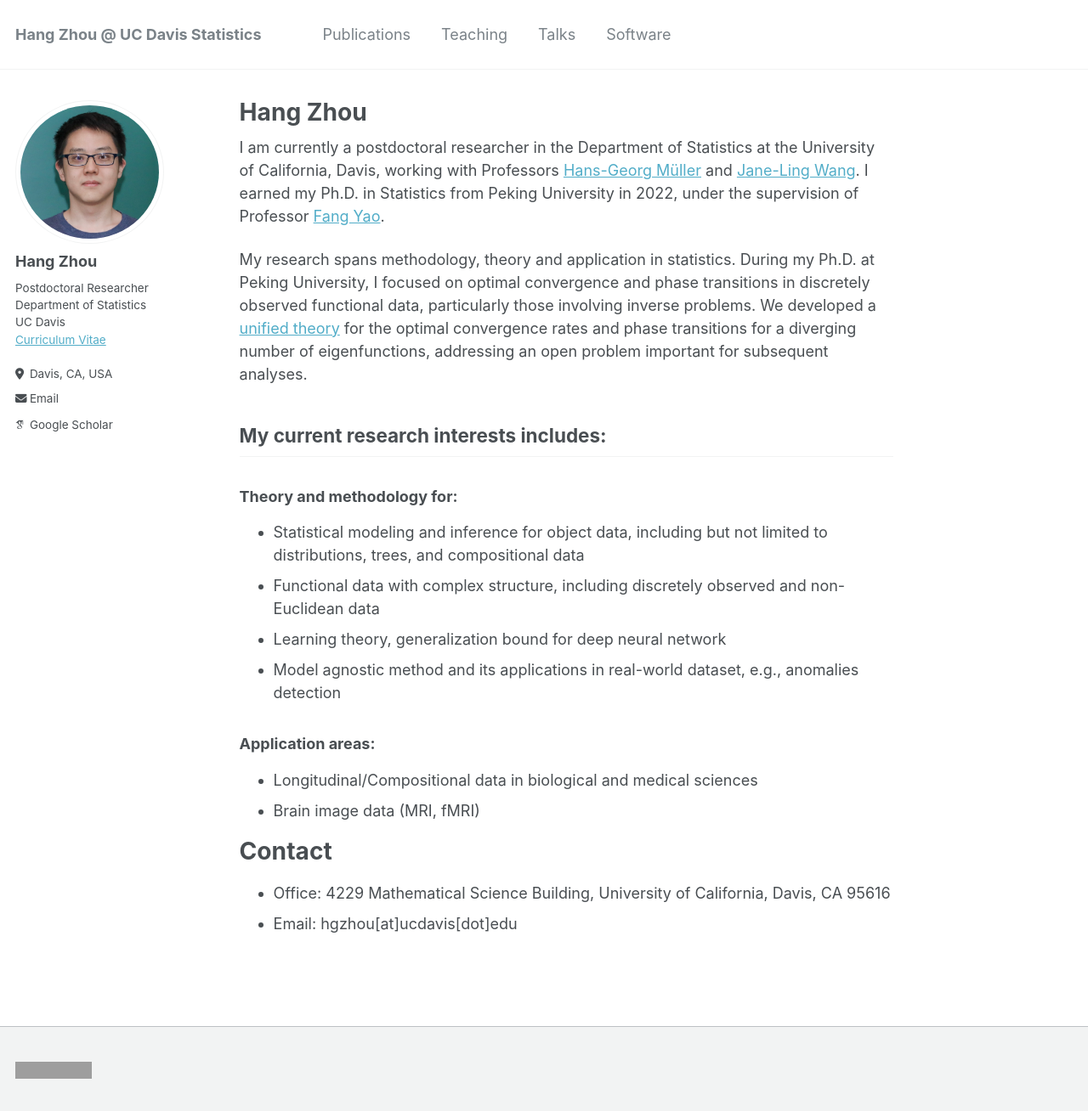
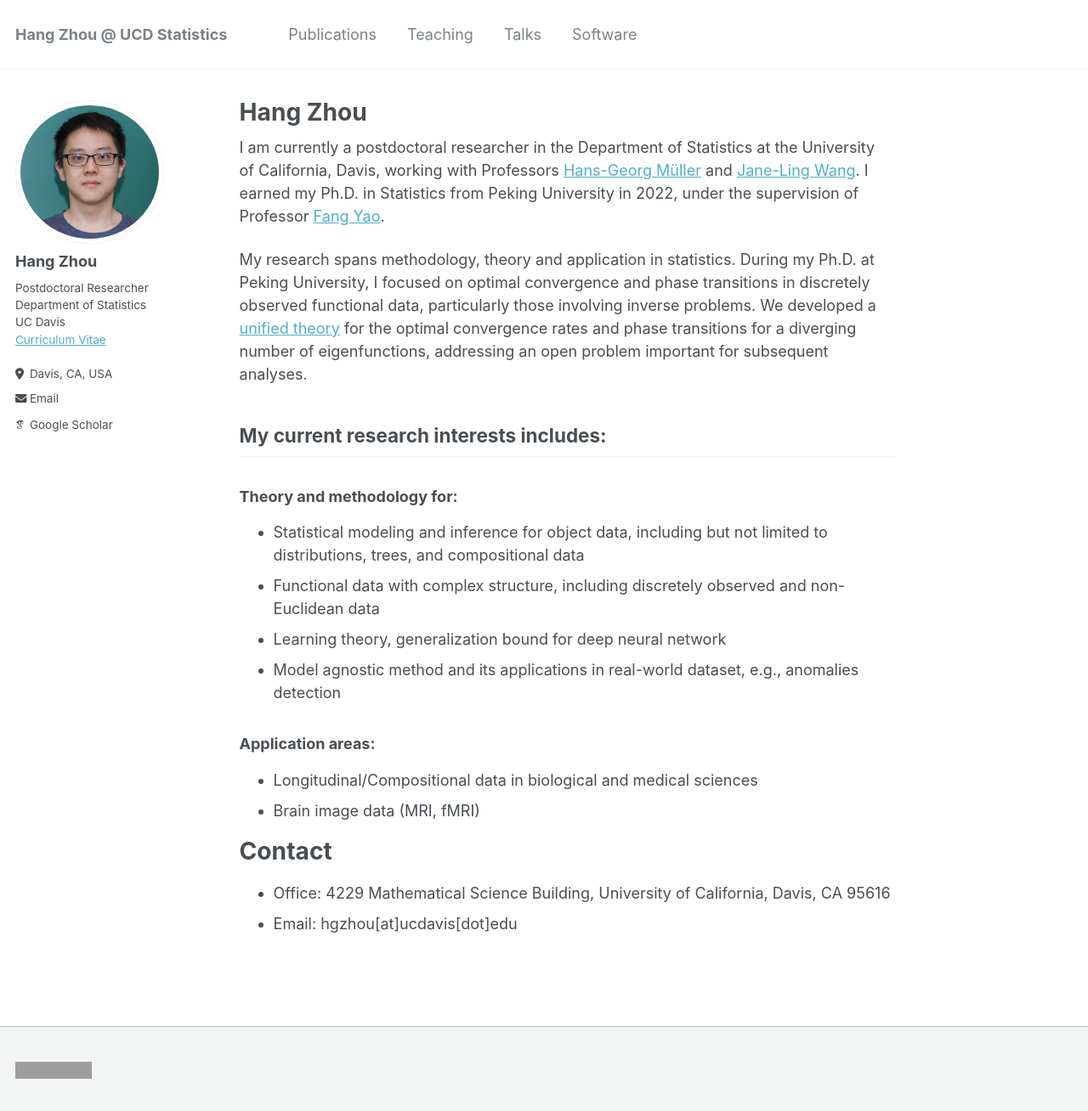
Before and after one commit to hg-zh/hg-zh.github.io, a Jekyll site: the page built from _pages/about.md, in a window 1280 px wide and 1308 px high. Shown: the whole window at 85% size. Built offline with Jekyll 4.4.1, drawn with Linux system fonts in a browser that asks for light colours; some web fonts are replaced; grey boxes are pictures that could not be loaded.

Commit message:
Update _config.yml

```diff
--- a/_config.yml
+++ b/_config.yml
@@ -8,7 +8,7 @@
 
 # Basic Site Settings
 locale                   : "en-US"
-title                    : "Hang Zhou @ UC Davis Statistics"
+title                    : "Hang Zhou @ UCD Statistics"
 title_separator          : "-"
 name                     : &name "Hang Zhou"
 description              : &description "personal description"
```
